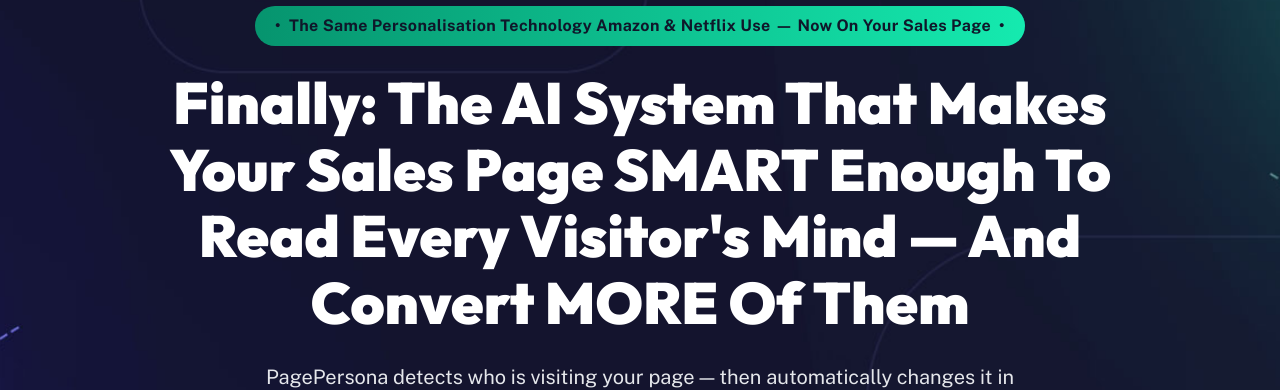
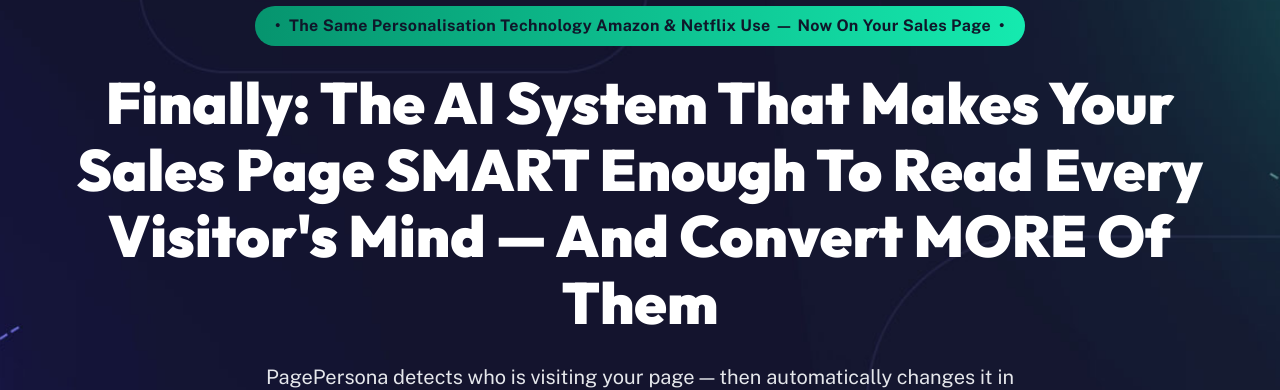
Before and after one commit to chovtech/chov, a Next.js app in the folder apps/pagepersona/frontend/: page / in a window 1280 px wide. Shown: the part 231-621 px from the top of the page. Built offline with nearby package versions, Linux system fonts and the light colour scheme.

Commit message:
design(hero): break headline out to viewport width to force 3-line layout at 58px

```diff
--- a/apps/pagepersona/frontend/app/_components/sales/HeroSection.tsx
+++ b/apps/pagepersona/frontend/app/_components/sales/HeroSection.tsx
@@ -36,10 +36,17 @@ const HeroSection = () => {
           </span>
         </div>
 
-        {/* Main headline — layout pass, no colours yet */}
+        {/* Main headline — breaks out of parent max-w to use full viewport width */}
         <h1
-          className="mb-6 w-full max-w-6xl text-white"
-          style={{ fontFamily: 'var(--font-outfit)', fontSize: '58px', fontWeight: 900, lineHeight: 1.15 }}
+          className="mb-6 text-white text-center"
+          style={{
+            fontFamily: 'var(--font-outfit)',
+            fontSize: '58px',
+            fontWeight: 900,
+            lineHeight: 1.15,
+            width: 'calc(100vw - 80px)',
+            maxWidth: '1300px',
+          }}
         >
           Finally: The AI System That Makes Your Sales Page SMART Enough To Read Every Visitor&apos;s Mind — And Convert MORE Of Them
         </h1>
```
